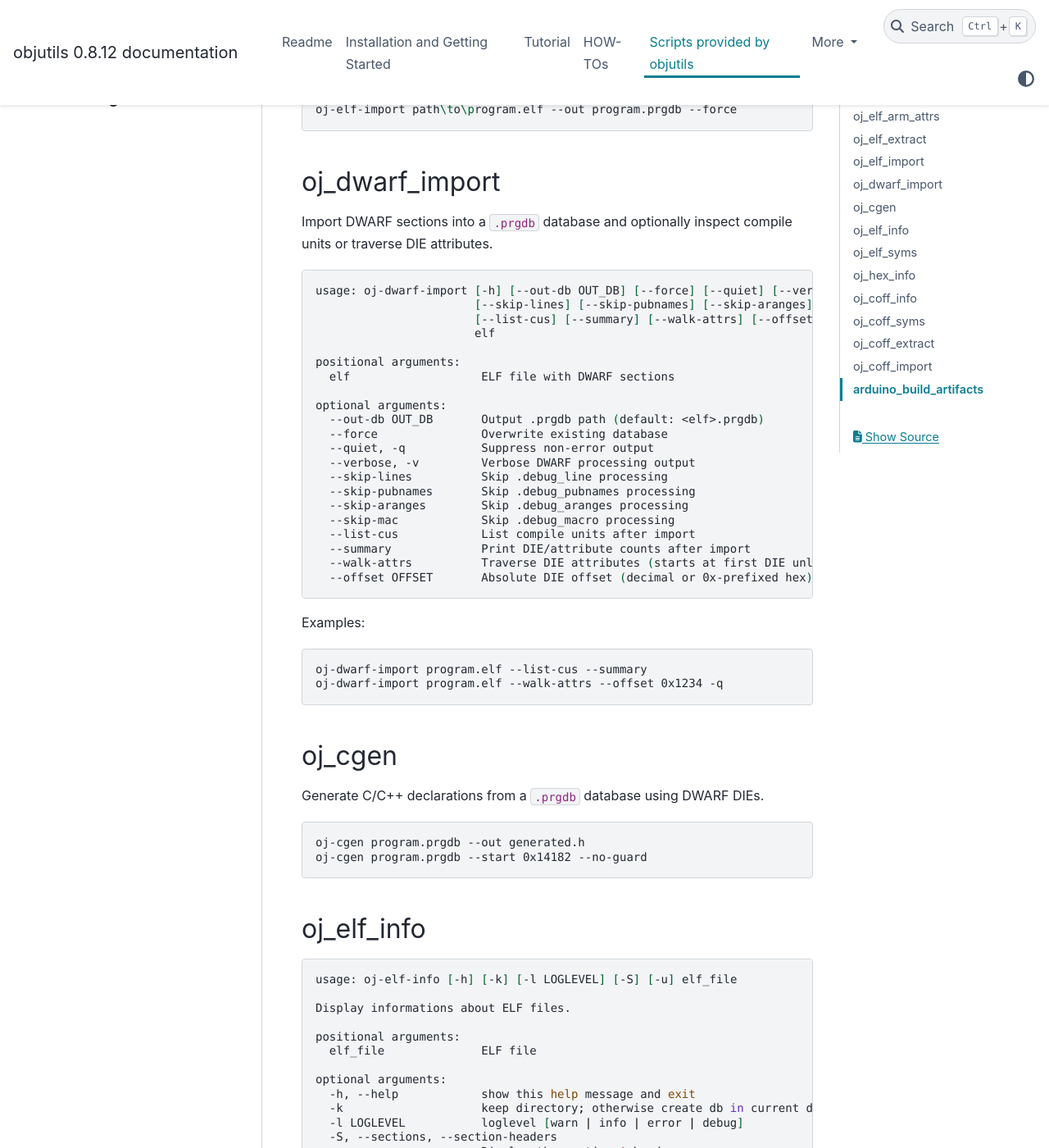
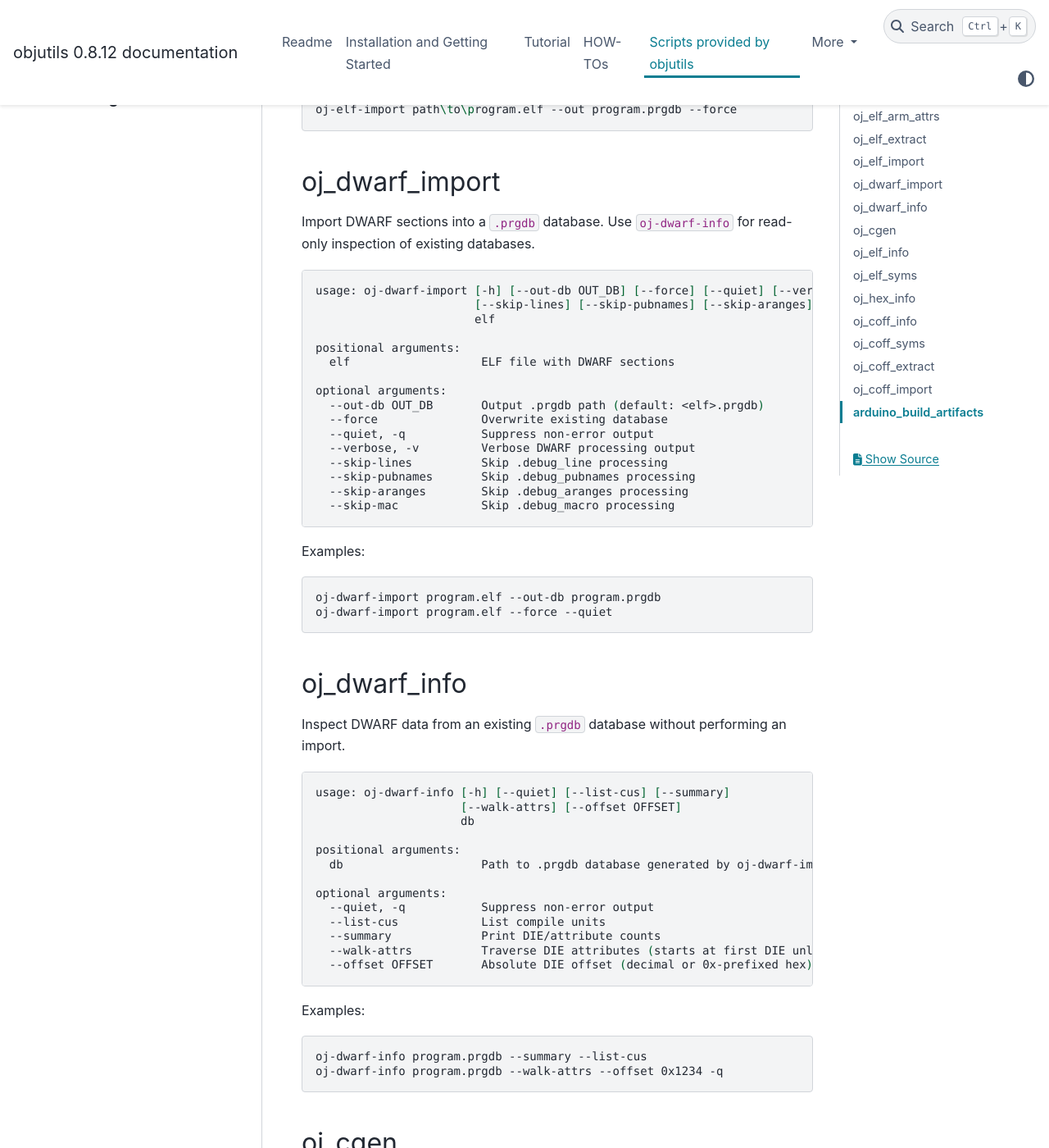
Before and after one commit to christoph2/objutils, a Sphinx documentation site: the page built from docs/scripts.rst, in a window 1280 px wide and 1400 px high, scrolled down 2459 px. Shown: the whole window at 82% size. Built offline with Sphinx 7.4.7 and the PyData theme 0.15.4, drawn with Linux system fonts in a browser that asks for light colours; pages that are not in the unit, such as notebooks, are missing from menus.

Commit message:
Update DWARF tooling

```diff
--- a/docs/scripts.rst
+++ b/docs/scripts.rst
@@ -135,13 +135,12 @@ Import DWARF sections from an ELF into a ``.prgdb`` SQLite database.
 oj_dwarf_import
 ---------------
 
-Import DWARF sections into a ``.prgdb`` database and optionally inspect compile units or traverse DIE attributes.
+Import DWARF sections into a ``.prgdb`` database. Use ``oj-dwarf-info`` for read-only inspection of existing databases.
 
 .. code-block:: shell
 
     usage: oj-dwarf-import [-h] [--out-db OUT_DB] [--force] [--quiet] [--verbose]
                            [--skip-lines] [--skip-pubnames] [--skip-aranges] [--skip-mac]
-                           [--list-cus] [--summary] [--walk-attrs] [--offset OFFSET]
                            elf
 
     positional arguments:
@@ -156,8 +155,33 @@ Import DWARF sections into a ``.prgdb`` database and optionally inspect compile
       --skip-pubnames       Skip .debug_pubnames processing
       --skip-aranges        Skip .debug_aranges processing
       --skip-mac            Skip .debug_macro processing
-      --list-cus            List compile units after import
-      --summary             Print DIE/attribute counts after import
+
+Examples:
+
+.. code-block:: shell
+
+    oj-dwarf-import program.elf --out-db program.prgdb
+    oj-dwarf-import program.elf --force --quiet
+
+
+oj_dwarf_info
+-------------
+
+Inspect DWARF data from an existing ``.prgdb`` database without performing an import.
+
+.. code-block:: shell
+
+    usage: oj-dwarf-info [-h] [--quiet] [--list-cus] [--summary]
+                         [--walk-attrs] [--offset OFFSET]
+                         db
+
+    positional arguments:
+      db                    Path to .prgdb database generated by oj-dwarf-import
+
+    optional arguments:
+      --quiet, -q           Suppress non-error output
+      --list-cus            List compile units
+      --summary             Print DIE/attribute counts
       --walk-attrs          Traverse DIE attributes (starts at first DIE unless --offset is set)
       --offset OFFSET       Absolute DIE offset (decimal or 0x-prefixed hex) used for --walk-attrs
 
@@ -165,8 +189,8 @@ Examples:
 
 .. code-block:: shell
 
-    oj-dwarf-import program.elf --list-cus --summary
-    oj-dwarf-import program.elf --walk-attrs --offset 0x1234 -q
+    oj-dwarf-info program.prgdb --summary --list-cus
+    oj-dwarf-info program.prgdb --walk-attrs --offset 0x1234 -q
 
 
 oj_cgen
--- a/pyproject.toml
+++ b/pyproject.toml
@@ -61,6 +61,7 @@ oj-elf-arm-attrs = "objutils.scripts.oj_elf_arm_attrs:main"
 oj-elf-extract = "objutils.scripts.oj_elf_extract:main"
 oj-elf-import = "objutils.scripts.oj_elf_import:main"
 oj-dwarf-import = "objutils.scripts.oj_dwarf_import:main"
+oj-dwarf-info = "objutils.scripts.oj_dwarf_info:main"
 oj-coff-info = "objutils.scripts.oj_coff_info:main"
 oj-coff-syms = "objutils.scripts.oj_coff_syms:main"
 oj-coff-extract = "objutils.scripts.oj_coff_extract:main"
--- a/setup.py
+++ b/setup.py
@@ -41,6 +41,7 @@ setup(
             "oj-elf-arm-attrs = objutils.scripts.oj_elf_arm_attrs:main",
             "oj-elf-extract = objutils.scripts.oj_elf_extract:main",
             "oj-dwarf-import = objutils.scripts.oj_dwarf_import:main",
+            "oj-dwarf-info = objutils.scripts.oj_dwarf_info:main",
             "oj-coff-info = objutils.scripts.oj_coff_info:main",
             "oj-coff-syms = objutils.scripts.oj_coff_syms:main",
             "oj-coff-extract = objutils.scripts.oj_coff_extract:main",
```
Also changed, not shown: 3 other files.
